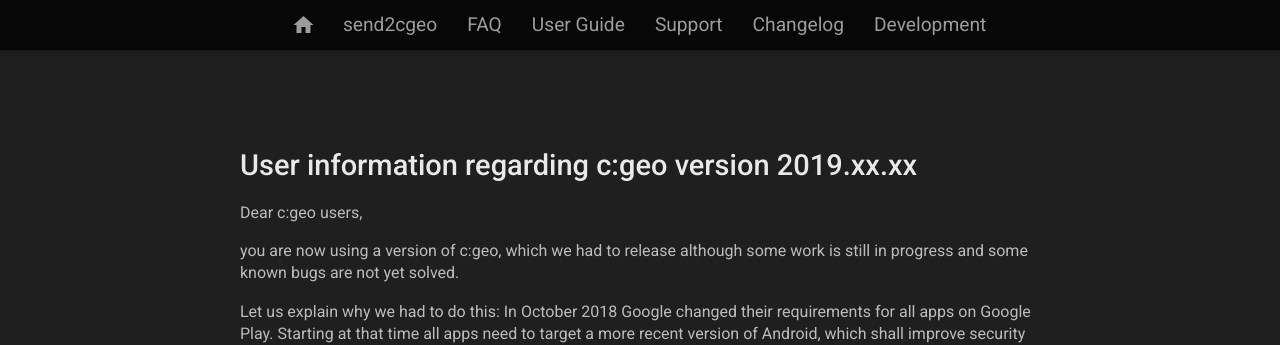
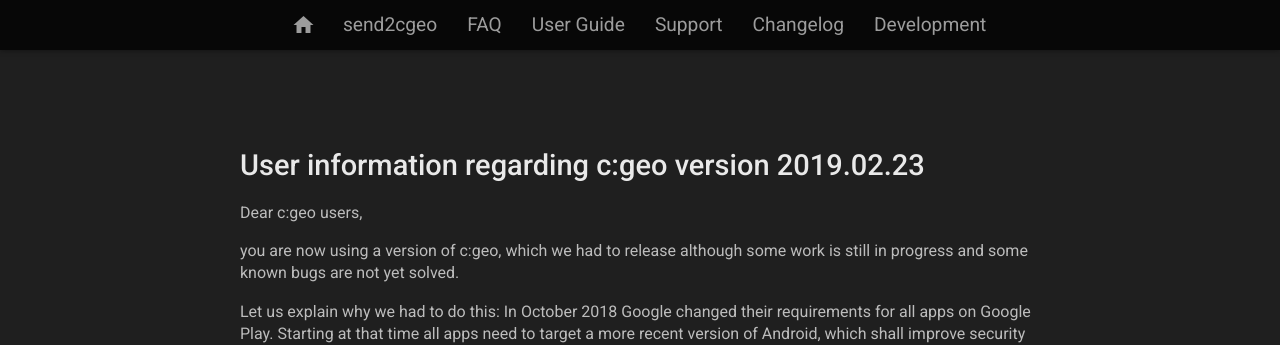
Before and after one commit to cgeo/cgeo.github.io, a Jekyll site: the page built from userinfo_sdk_wip.md, in a window 1280 px wide and 1263 px high. Shown: the top 345 px of the window. Built offline with Jekyll 4.4.1, drawn with Linux system fonts in a browser that asks for light colours; nearby versions of some CDN libraries; a script that is not in the unit is left out.

Commit message:
Insert version code on info page

```diff
--- a/userinfo_sdk_wip.md
+++ b/userinfo_sdk_wip.md
@@ -3,7 +3,7 @@
 title: User information
 ---
 
-# User information regarding c:geo version 2019.xx.xx
+# User information regarding c:geo version 2019.02.23
 
 Dear c:geo users,
 
```
